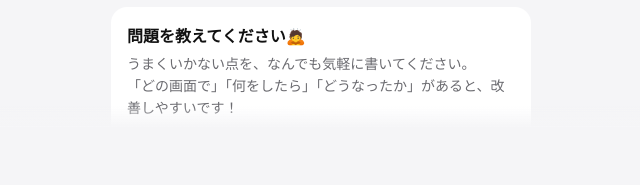
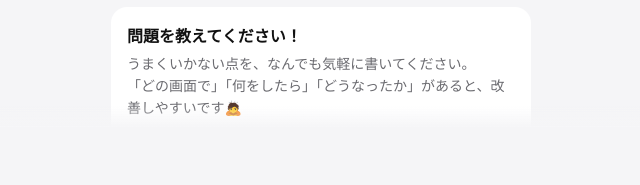
Before and after one commit to yuke-dopa/safari-, a plain HTML site: page setup.html in a window 1280 px wide. Both pictures are taken after a click on the button "解決しませんか？". Shown: the part 614-799 px from the top of the page, 319-959 px from the left. Drawn offline with Linux system fonts and the light colour scheme.

Commit message:
設定ページ：見出しを「問題を教えてください！」に・説明文は元に

```diff
--- a/setup.html
+++ b/setup.html
@@ -295,8 +295,8 @@
   <section class="fbx" id="fb">
     <button type="button" class="fb-open" id="fbOpen">解決しませんか？</button>
     <div class="fb-box" id="fbBox" hidden>
-      <p class="fb-t">問題を教えてください🙇</p>
-      <p class="fb-b">うまくいかない点を、なんでも気軽に書いてください。<br>「どの画面で」「何をしたら」「どうなったか」があると、改善しやすいです！</p>
+      <p class="fb-t">問題を教えてください！</p>
+      <p class="fb-b">うまくいかない点を、なんでも気軽に書いてください。<br>「どの画面で」「何をしたら」「どうなったか」があると、改善しやすいです🙇</p>
       <textarea id="fbText" maxlength="1000" placeholder="例：〇〇のとき▢▢をしても設定が反映されない"></textarea>
       <p class="fb-n">入力した内容が、Googleフォームを通じて開発者に送られます。名前やアカウントの情報は送られません。</p>
       <button type="button" class="btn" id="fbSend">送信する</button>
```
